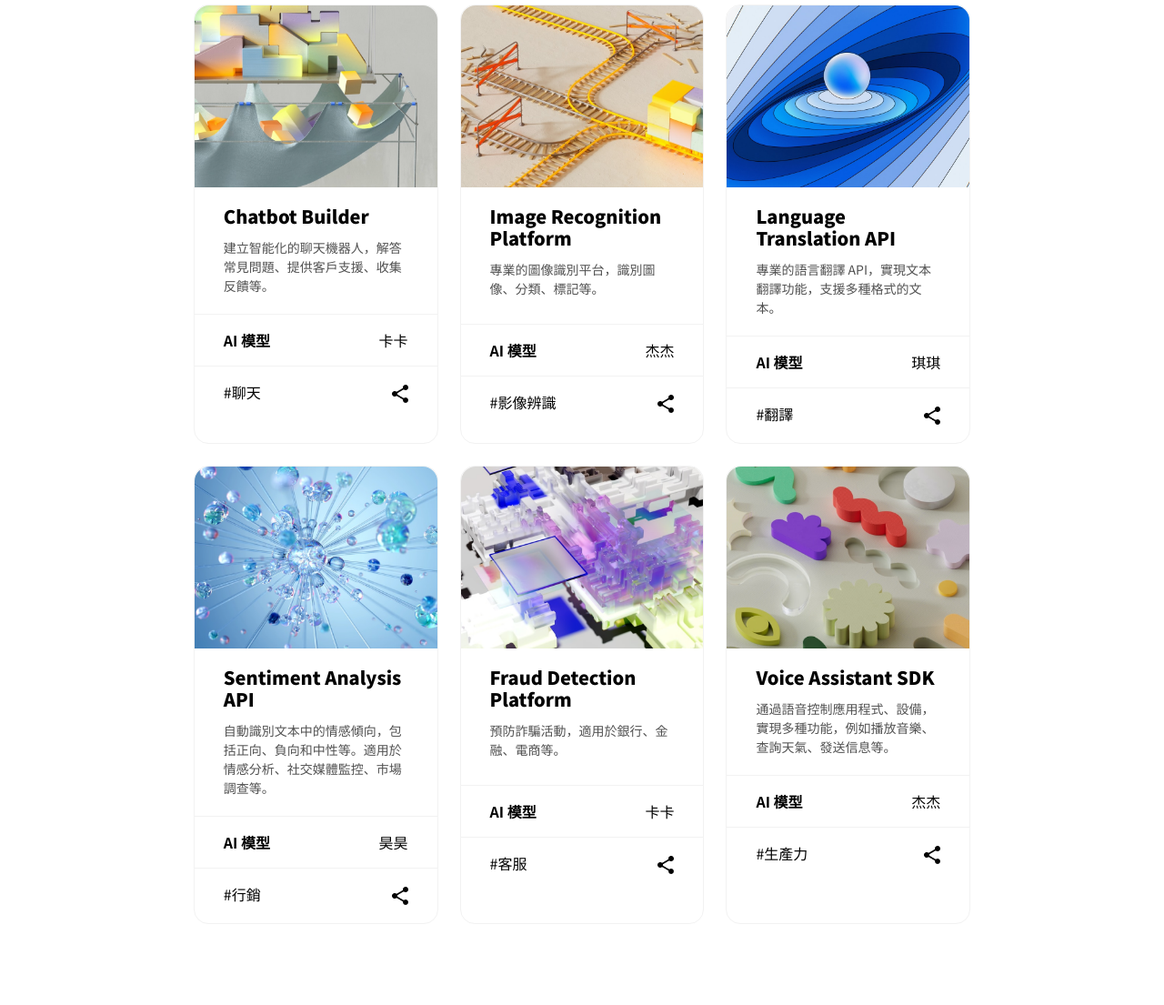
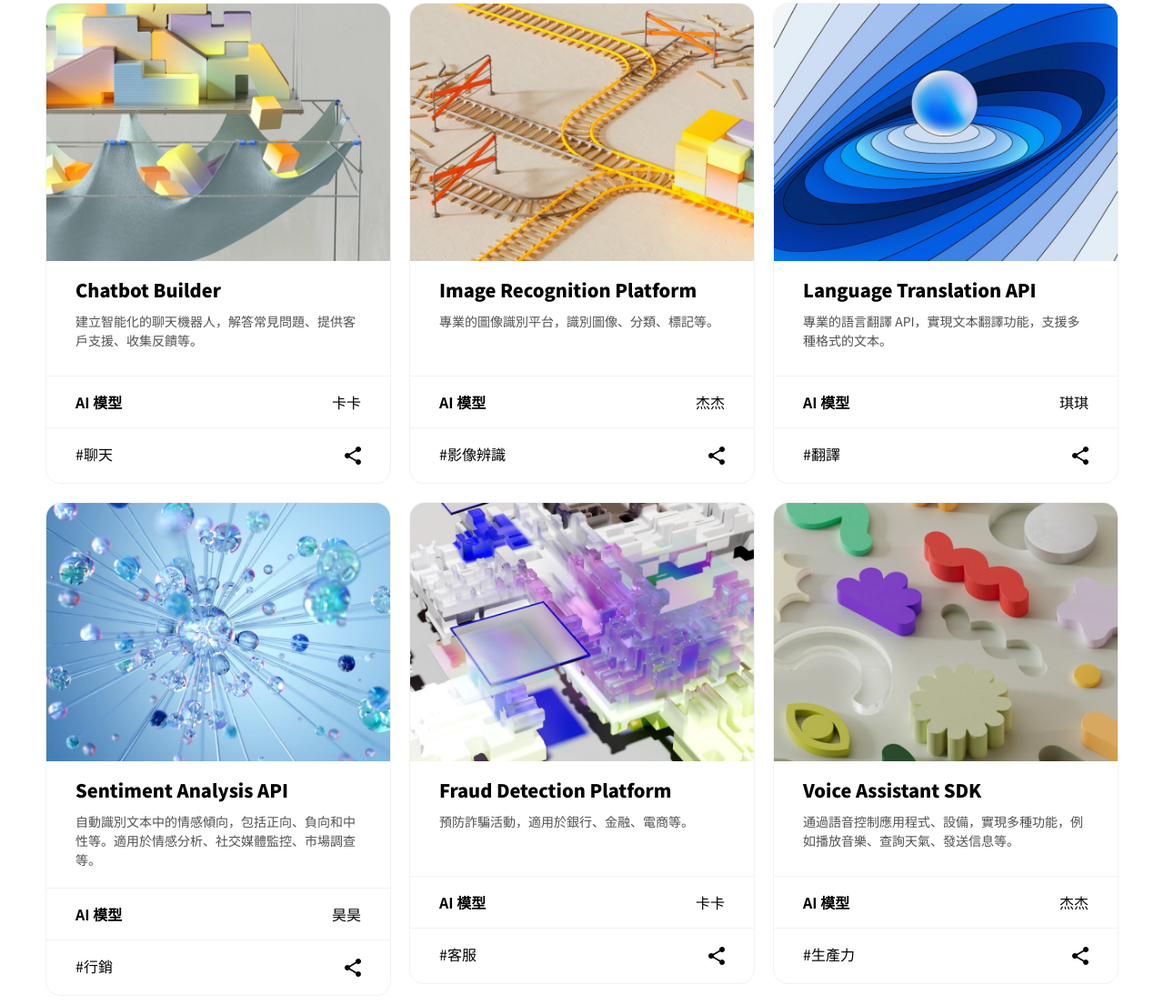
Before and after one commit to trista0925/project_ai-tools, a plain HTML site: page index.html in a window 1280 px wide. Shown: the part 7-1112 px from the top of the page at 91% size. Before the commit the page ends 1035 px from the top, so only its background shows below. Drawn offline with Linux system fonts and the light colour scheme.

Commit message:
20230511 - 切版任務作業一 - AI 工具王 - 產品優勢卡片設計_css修改

```diff
--- a/index.html
+++ b/index.html
@@ -14,12 +14,15 @@
 </head>
 
 <body>
+  <div class="tools-list-container">
+    <ul>
+      <article class="tools-list-box">
         <div class="tools-list">
-    <ul>
-      <li>
+          <a href="" target="_blank">
             <div class="tools-img">
               <img src="img/Rectangle 35.png" alt="">
             </div>
+          </a>
           <h2>Chatbot Builder</h2>
           <p>建立智能化的聊天機器人，解答常見問題、提供客戶支援、收集反饋等。</p>
           <div class="tools-ai">
@@ -28,13 +31,17 @@
           </div>
           <div class="tools-tag">
             <p>#聊天</p>
-          <p><img src="img/Vector.png" alt=""></p>
+            <p><a href="" target="_blank"><img src="img/Vector.png" alt=""></a></p>
           </div>
-      </li>
-      <li>
+        </div>
+      </article>
+      <article class="tools-list-box">
+        <div class="tools-list">
+          <a href="" target="_blank">
             <div class="tools-img">
               <img src="img/Rectangle 35-2.png" alt="">
             </div>
+          </a>
           <h2>Image Recognition Platform</h2>
           <p>專業的圖像識別平台，識別圖像、分類、標記等。
           </p>
@@ -44,13 +51,17 @@
           </div>
           <div class="tools-tag">
             <p>#影像辨識</p>
-          <p><img src="img/Vector.png" alt=""></p>
+            <p><a href="" target="_blank"><img src="img/Vector.png" alt=""></a></p>
           </div>
-      </li>
-      <li>
+        </div>
+      </article>
+      <article class="tools-list-box">
+        <div class="tools-list">
+          <a href="" target="_blank">
             <div class="tools-img">
               <img src="img/Rectangle 35-4.png" alt="">
             </div>
+          </a>
           <h2>Language Translation API</h2>
           <p>專業的語言翻譯 API，實現文本翻譯功能，支援多種格式的文本。</p>
           <div class="tools-ai">
@@ -59,13 +70,17 @@
           </div>
           <div class="tools-tag">
             <p>#翻譯</p>
-          <p><img src="img/Vector.png" alt=""></p>
+            <p><a href="" target="_blank"><img src="img/Vector.png" alt=""></a></p>
           </div>
-      </li>
-      <li>
+        </div>
+      </article>
+      <article class="tools-list-box">
+        <div class="tools-list">
+          <a href="" target="_blank">
             <div class="tools-img">
               <img src="img/Rectangle 35-1.png" alt="">
             </div>
+          </a>
           <h2>Sentiment Analysis API</h2>
           <p>自動識別文本中的情感傾向，包括正向、負向和中性等。適用於情感分析、社交媒體監控、市場調查等。</p>
           <div class="tools-ai">
@@ -74,13 +89,17 @@
           </div>
           <div class="tools-tag">
             <p>#行銷</p>
-          <p><img src="img/Vector.png" alt=""></p>
+            <p><a href="" target="_blank"><img src="img/Vector.png" alt=""></a></p>
           </div>
-      </li>
-      <li>
+        </div>
+      </article>
+      <article class="tools-list-box">
+        <div class="tools-list">
+          <a href="" target="_blank">
             <div class="tools-img">
               <img src="img/Rectangle 35-3.png" alt="">
             </div>
+          </a>
           <h2>Fraud Detection Platform</h2>
           <p>預防詐騙活動，適用於銀行、金融、電商等。
           </p>
@@ -90,13 +109,17 @@
           </div>
           <div class="tools-tag">
             <p>#客服</p>
-          <p><img src="img/Vector.png" alt=""></p>
+            <p><a href="" target="_blank"><img src="img/Vector.png" alt=""></a></p>
           </div>
-      </li>
-      <li>
+        </div>
+      </article>
+      <article class="tools-list-box">
+        <div class="tools-list">
+          <a href="" target="_blank">
             <div class="tools-img">
               <img src="img/Rectangle 35-5.png" alt="">
             </div>
+          </a>
           <h2>Voice Assistant SDK</h2>
           <p>通過語音控制應用程式、設備，實現多種功能，例如播放音樂、查詢天氣、發送信息等。</p>
           <div class="tools-ai">
@@ -105,9 +128,10 @@
           </div>
           <div class="tools-tag">
             <p>#生產力</p>
-          <p><img src="img/Vector.png" alt=""></p>
+            <p><a href="" target="_blank"><img src="img/Vector.png" alt=""></a></p>
           </div>
-      </li>
+        </div>
+      </article>
     </ul>
   </div>
 </body>
--- a/scss/_mixin.scss
+++ b/scss/_mixin.scss
@@ -1,8 +1,3 @@
-@mixin xl{
-  @media(max-width:1400px){
-    @content;
-  }
-}
 @mixin lg{
   @media(max-width:1200px){
     @content;
--- a/scss/all.scss
+++ b/scss/all.scss
@@ -3,7 +3,7 @@
 @import '_mixin.scss';
 @import url('https://fonts.googleapis.com/css2?family=Noto+Sans+TC:wght@100;300;400;500;700;900&display=swap');
 
-* {
+*,*:before,*:after {
   box-sizing: border-box;
   font-family: 'Noto Sans TC', sans-serif;
 }
@@ -19,28 +19,25 @@ img {
   display: block;
 }
 
-.tools-list {
-  width: 100%;
+.tools-list-container {
+  max-width: 1200px;
+  margin: 0 auto;
   ul {
     display: flex;
     flex-wrap: wrap;
-    justify-content: center;
-    width: 70%;
-    margin: 0 auto;
+    justify-content: space-between;
+    .tools-list-box {
+      width: 33.3333%;
       @include lg{
-      width: 100%;
-    }
-    li {
-      margin: 12px;
-      width: 30%;
-      border: $black20 1px solid;
-      border-radius: 16px;
-      @include lg{
-        width: 45%;
+        width: 50%;
       }
       @include xs{
         width: 100%;
       }
+      .tools-list{
+        margin: 10px;
+        border: $black20 1px solid;
+        border-radius: 16px;
         .tools-img{
           border-radius: 16px 16px 0 0;
           min-height:30%;
@@ -88,3 +85,4 @@ img {
       }
     }
   }
+}
```
Also changed, not shown: css/all.css, 1 other file. Lines whose indentation alone changed are shown as unchanged.
